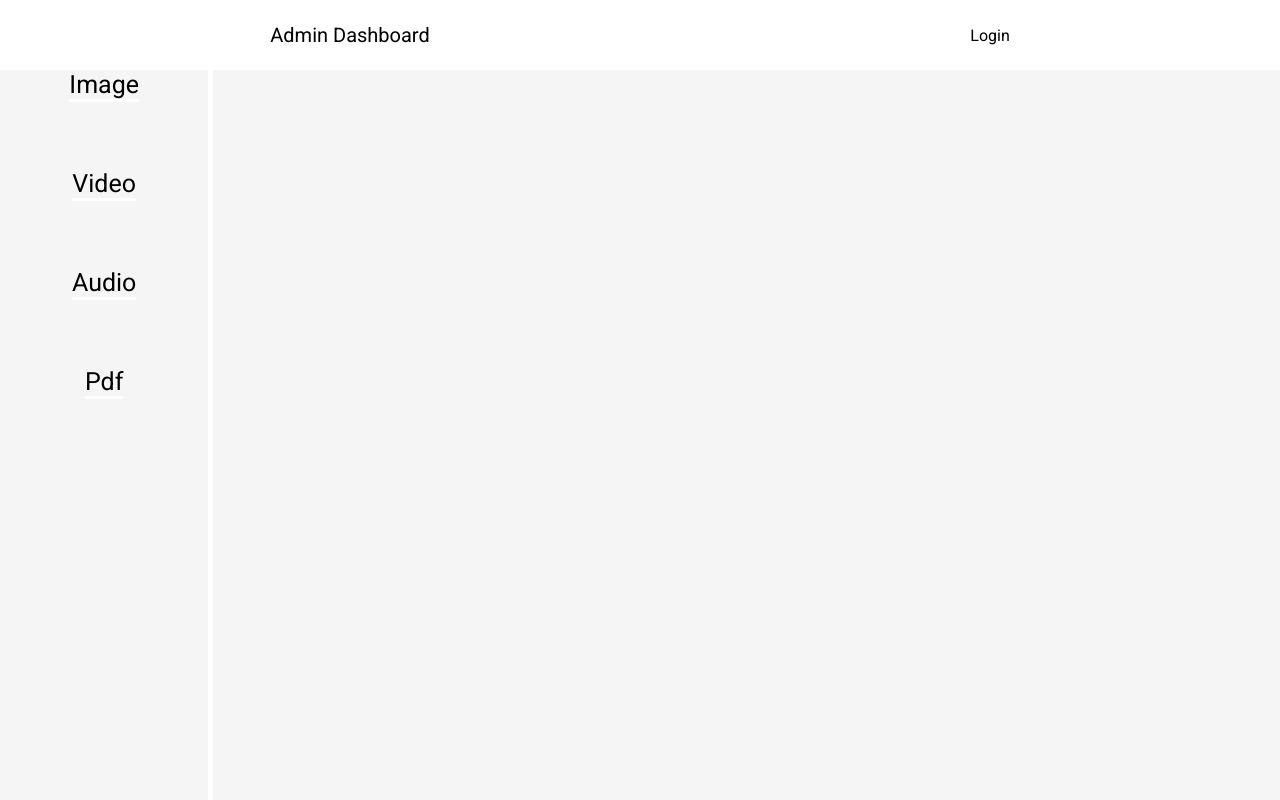
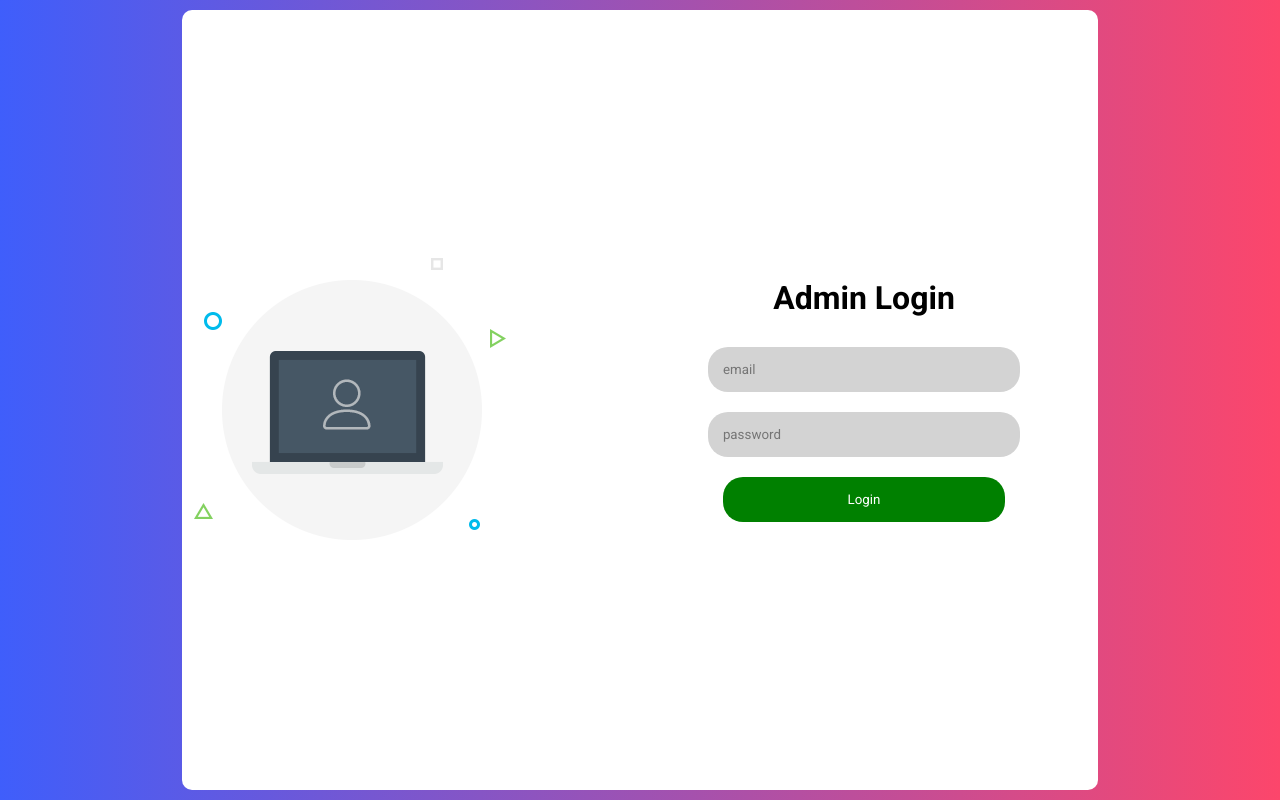
Before and after one commit to roczyno/shop-adminPage, a React (Vite) app: page / in a window 1280 px wide. Built offline with nearby package versions, Linux system fonts and the light colour scheme.

Commit message:
worked on the authentication

```diff
--- a/src/App.jsx
+++ b/src/App.jsx
@@ -7,16 +7,19 @@ import { Routes, Route } from "react-router-dom";
 import Video from "./pages/video/Video";
 import Pdf from "./pages/pdf/Pdf";
 import Audio from "./pages/audio/Audio";
+import { AuthContext } from "./context/AuthContext/AuthContext";
+import { useContext } from "react";
 
 const App = () => {
+  const { user } = useContext(AuthContext);
   return (
     <div className="app">
       <Routes>
-        <Route index element={<Home />} />
-        <Route path="/image" element={<Image />} />
-        <Route path="/video" element={<Video />} />
-        <Route path="/audio" element={<Audio />} />
-        <Route path="/pdf" element={<Pdf />} />
+        <Route index element={user ? <Home /> : <Login />} />
+        <Route path="/image" element={user ? <Image /> : <Login />} />
+        <Route path="/video" element={user ? <Video /> : <Login />} />
+        <Route path="/audio" element={user ? <Audio /> : <Login />} />
+        <Route path="/pdf" element={user ? <Pdf /> : <Login />} />
         <Route path="/login" element={<Login />} />
       </Routes>
     </div>
```
